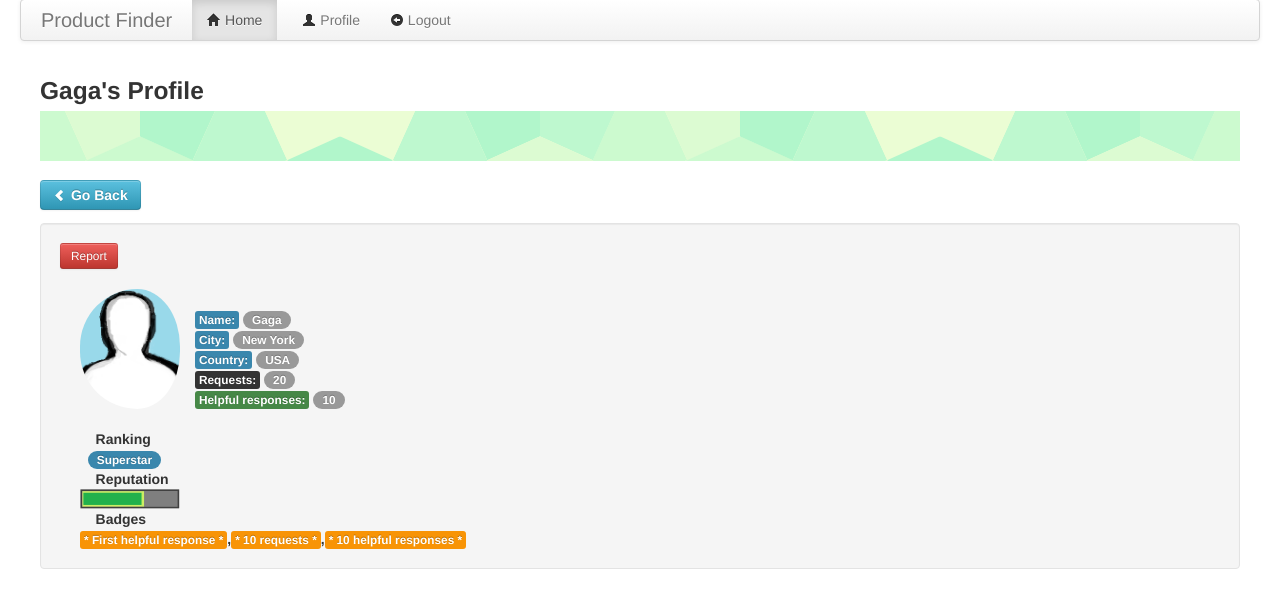
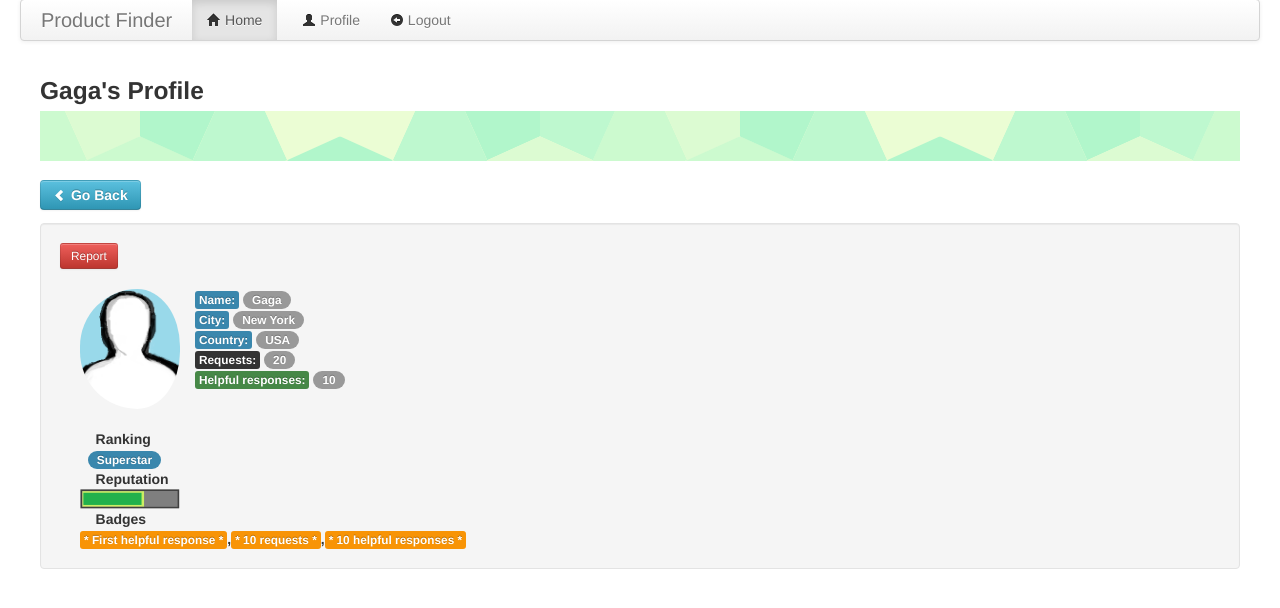
Before and after one commit to IoannisCleary/Product_Finder, a Django app: a page that uses productfinder/templates/product_finder/profile.html in a window 1280 px wide. Shown: the part 61-669 px from the top of the page. Run offline with Django 3.2, Linux system fonts and the light colour scheme; data comes from the database, SQL or seed files in the repository; parts of the project's set-up code (start-up, migrations or seed data) failed here and were passed over; some libraries are stand-ins or nearby versions.

Commit message:
Profile page fix

```diff
--- a/productfinder/templates/product_finder/profile.html
+++ b/productfinder/templates/product_finder/profile.html
@@ -13,15 +13,18 @@
         <a href="#" class="btn-danger btn btn-small">Report</a><br/><br/>
     <div class="container-fluid">
      <a class="pull-left">
-        <img class="img-circle" style="height:120px;width:100px; padding-right:15px;" src="{% static "user_big.png" %}"></a>
-        <br/>
-		<div class="container">
+        <img class="img-circle" style="height:120px;width:100px; padding-right:15px;" src="{% static "user_big.png" %}">
+        <div class="container-fluid">
+            <div class="container-fluid">
                 <span class="label label-info">Name:</span> <span class="badge">{{user.username}}</span><br/>
                 <span class="label label-info">City:</span> <span class="badge">{{city}}</span><br/>
                 <span class="label label-info">Country:</span> <span class="badge">{{country}}</span><br/>
                 <span class="label label-inverse">Requests:</span> <span class="badge">20</span><br/>
                 <span class="label label-success">Helpful responses:</span>  <span class="badge">10</span></a></li><br/><br/></div>
-			 </div>
+            </div></div>
+        </a>
+        <br/>
+
              <div class="container-fluid">
              &nbsp;&nbsp;&nbsp;&nbsp;<b>Ranking</b><br/>
              &nbsp; <span class="badge badge-info">Superstar</span><br/>
```
Lines whose indentation alone changed are shown as unchanged.
